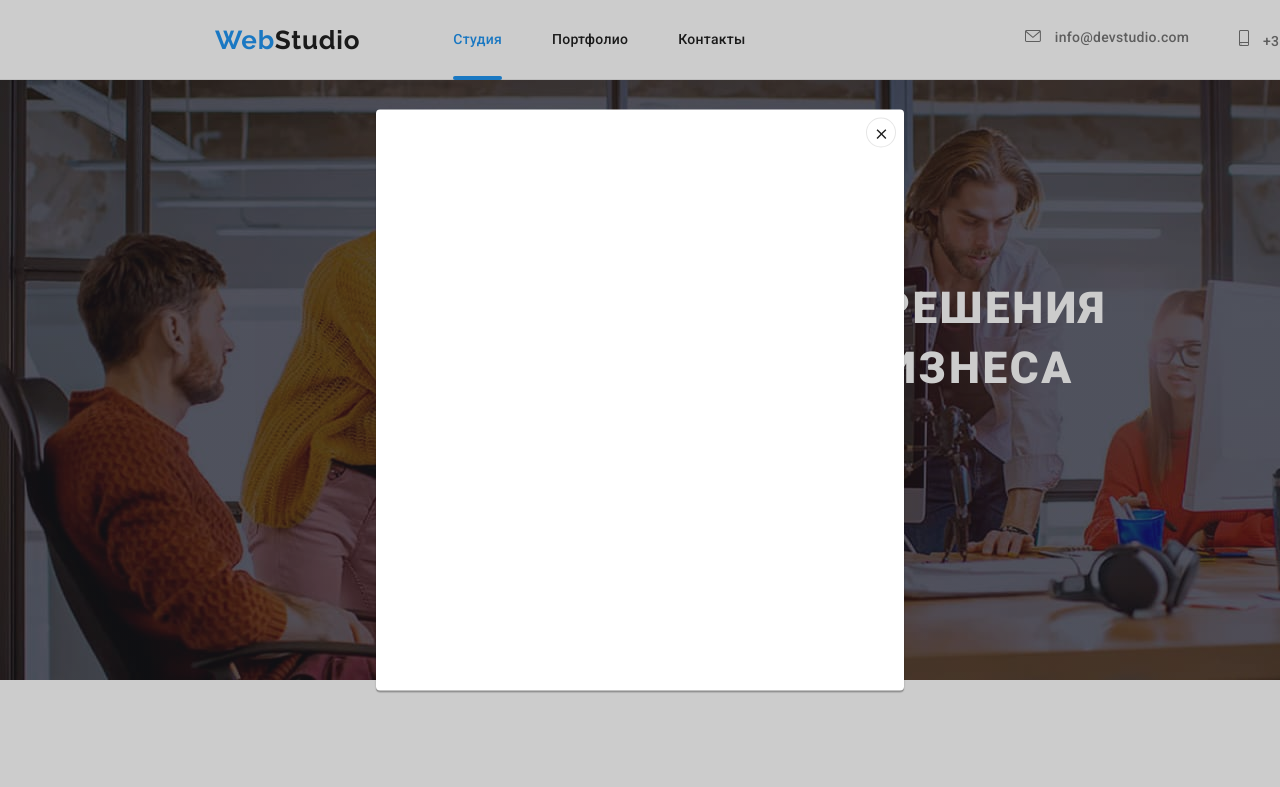
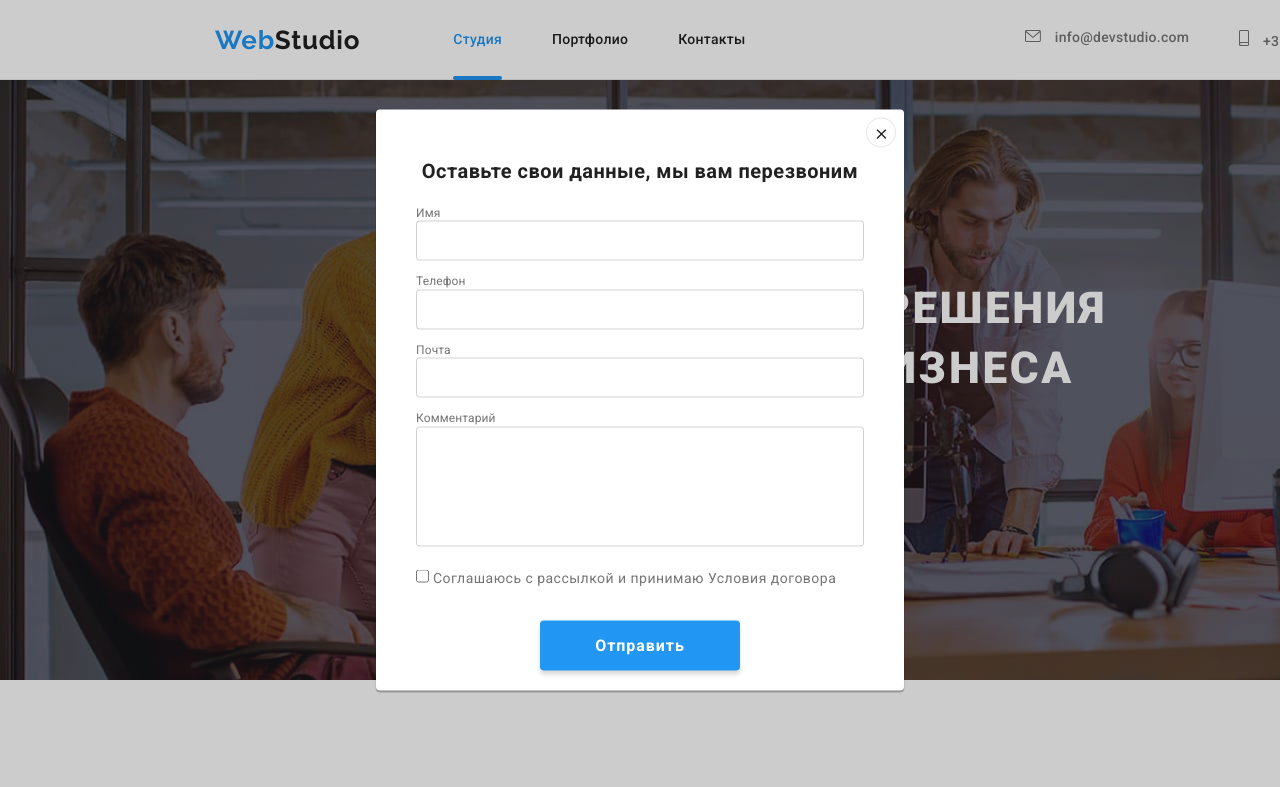
Before and after one commit to NyzhnykEvgeniy/markup-hw-06, a plain HTML site: page index.html in a window 1280 px wide. Both pictures are taken after a click on the button "Заказать услугу". Shown: the top 787 px of the page. Drawn offline with nearby package versions, Linux system fonts and the light colour scheme.

Commit message:
modal-data

```diff
--- a/css/styles.css
+++ b/css/styles.css
@@ -223,10 +223,10 @@ span {
   color: rgba(255, 255, 255, 0.6);
   text-decoration: none;
 }
-.mailing{
+.mailing {
   margin-left: 93px;
 }
-.mailing-topic{
+.mailing-topic {
   margin: 0;
   padding-top: 12px;
   padding-bottom: 20px;
@@ -237,18 +237,18 @@ font-size: 14px;
   line-height: 1.14;
   letter-spacing: 0.03em;
   text-transform: uppercase;
-color: #FFFFFF;
+  color: #ffffff;
 }
-.mailing-form input{
+.mailing-form input {
   width: 358px;
   border: 1px solid rgba(255, 255, 255, 0.3);
   box-sizing: border-box;
   filter: drop-shadow(0px 4px 4px rgba(0, 0, 0, 0.15));
   border-radius: 4px;
-background-color: #2F303A;
+  background-color: #2f303a;
   padding: 15px 16px;
 }
-.mailing-form input::placeholder{
+.mailing-form input::placeholder {
   width: 47px;
   height: 20px;
   font-family: Roboto;
@@ -261,34 +261,24 @@ align-items: center; */
   letter-spacing: 0.03em;
   color: rgba(255, 255, 255, 0.6);
 }
-.bt-submit{
+.bt-submit {
   position: absolute;
   width: 200px;
   height: 50px;
   margin-left: 12px;
-background: #2196F3;
-/* box-shadow: 0px 4px 4px rgba(0, 0, 0, 0.15); */
+  background: #2196f3;
+  box-shadow: 0px 4px 4px rgba(0, 0, 0, 0.15);
   border-radius: 4px;
-
+  border: none;
   font-family: Roboto;
   font-style: normal;
   font-weight: bold;
   font-size: 16px;
   line-height: 30px;
-/* display: flex;
-align-items: center;
-text-align: center; */
   letter-spacing: 0.06em;
-color: #FFFFFF;
+  color: #ffffff;
+}
 
-
-}
-/* .test{
-  width: 50px;
-  height: 150px;
-  display: inline-block;
-  padding-left: 70px;
-} */
 /* Наши работы */
 .main {
   margin: 0px auto;
@@ -758,6 +748,7 @@ h2 {
   transform: translate(-50%, -50%);
   width: 528px;
   height: 581px;
+  padding: 30px 40px;
   background: #ffffff;
   box-shadow: 0px 1px 3px rgba(0, 0, 0, 0.12), 0px 1px 1px rgba(0, 0, 0, 0.14),
     0px 2px 1px rgba(0, 0, 0, 0.2);
@@ -780,3 +771,81 @@ h2 {
   align-items: center;
   fill: #212121;
 }
+.data .leave-data {
+  font-style: normal;
+  font-weight: bold;
+  font-size: 20px;
+  line-height: 1.15;
+  text-align: center;
+  color: #212121;
+}
+.data .label {
+  width: 25px;
+  height: 14px;
+  margin-bottom: 4px;
+  font-style: normal;
+  font-weight: normal;
+  font-size: 12px;
+  line-height: 1.17px;
+  letter-spacing: 0.01em;
+  color: #757575;
+}
+.data .input {
+  display: flex;
+  flex-direction: column;
+  margin-bottom: 10px;
+  width: 448px;
+  height: 40px;
+  border: 1px solid rgba(33, 33, 33, 0.2);
+  box-sizing: border-box;
+  border-radius: 4px;
+}
+.data textarea {
+  display: flex;
+  flex-direction: column;
+  width: 448px;
+  height: 120px;
+  padding: 12px 16px;
+  margin-bottom: 20px;
+  border: 1px solid rgba(33, 33, 33, 0.2);
+  box-sizing: border-box;
+  border-radius: 4px;
+  resize: none;
+
+  font-style: normal;
+  font-weight: normal;
+  font-size: 12px;
+  line-height: 1.17px;
+  letter-spacing: 0.01em;
+  color: rgba(117, 117, 117, 0.5);
+}
+.check {
+  font-style: normal;
+  font-weight: normal;
+  font-size: 14px;
+  line-height: 1.71;
+  color: #757575;
+  margin-left: auto;
+  /* margin-right: auto; */
+}
+.data .send {
+  display: flex;
+  align-items: center;
+  justify-content: center;
+  width: 200px;
+  height: 50px;
+  margin-left: auto;
+  margin-right: auto;
+  margin-top: 30px;
+  background: #2196f3;
+  box-shadow: 0px 4px 4px rgba(0, 0, 0, 0.15);
+  border-radius: 4px;
+
+  font-style: normal;
+  font-weight: bold;
+  font-size: 16px;
+  line-height: 1.87px;
+  letter-spacing: 0.06em;
+  color: #ffffff;
+  border: none;
+}
--- a/index.html
+++ b/index.html
@@ -366,10 +366,9 @@
         <h3 class="mailing-topic">Подпишитесь на рассылку</h3>
         <form class="mailing-form">
           <label for="user_email"></label>
-          <input class="test" type="email" name="email" id="user_email" placeholder="E-mail">
+          <input class="test" type="email" name="email" id="user_email" placeholder="E-mail" />
           <button class="bt-submit" type="submit">Подписаться</button>
         </form>
-
       </div>
     </footer>
     <div class="backdrop is-hidden" data-modal>
@@ -379,6 +378,23 @@
             <use href="./images/svg/symbol-defs.svg#icon-close"></use>
           </svg>
         </button>
+        <form action="" class="data">
+          <h3 class="leave-data">Оставьте свои данные, мы вам перезвоним</h3>
+          <label class="label" for="user_name">Имя</label>
+          <input class="input" type="text" name="name" id="user_name" />
+          <label class="label" for="user_phone">Телефон</label>
+          <input class="input" type="tel" name="phone" id="user_phone" />
+          <label class="label" for="user_email">Почта</label>
+          <input class="input" type="email" name="email" id="user_email" />
+          <label class="label" for="comments_text">Комментарий</label>
+          <textarea name="comments" id="comments_text" rows="8" placeholder="Введите текст">
+          </textarea>
+          <div class="check">
+            <input type="checkbox" name="checkbox" id="checkbox_agreement" />
+            <label for="">Соглашаюсь с рассылкой и принимаю Условия договора</label>
+          </div>
+          <button class="send" type="submit">Отправить</button>
+        </form>
       </div>
     </div>
     <script src="./js/modal.js"></script>
```
Lines whose indentation alone changed are shown as unchanged.
